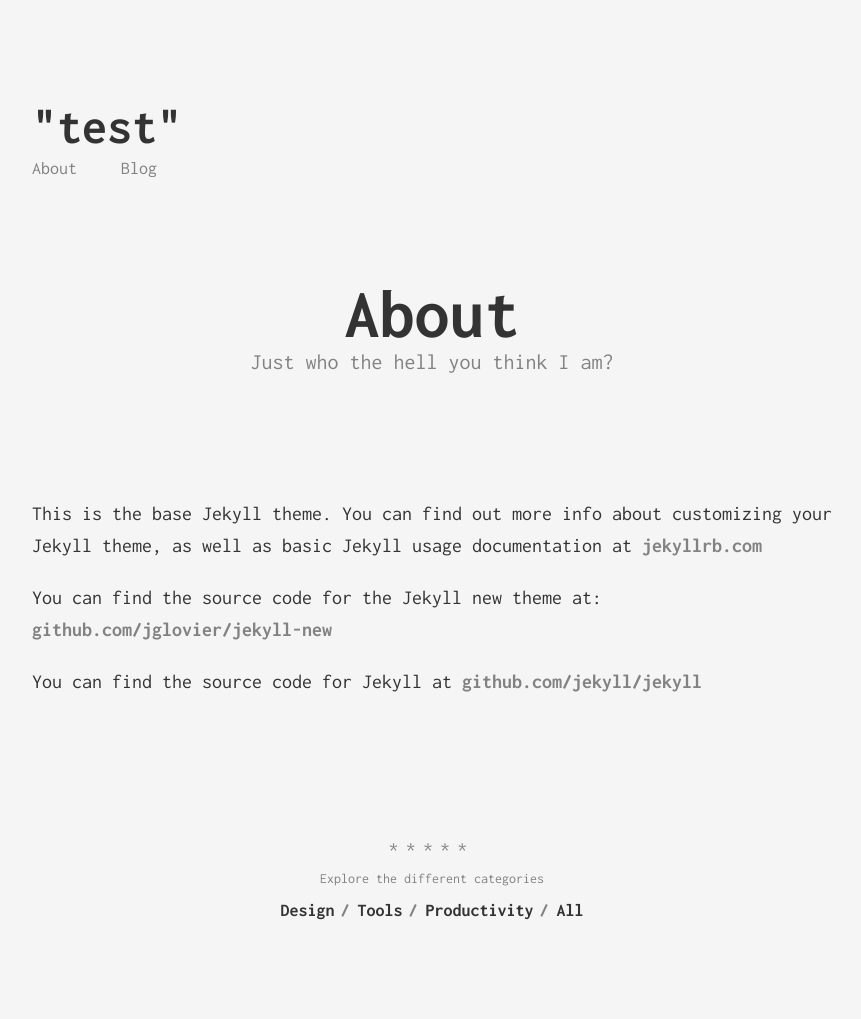
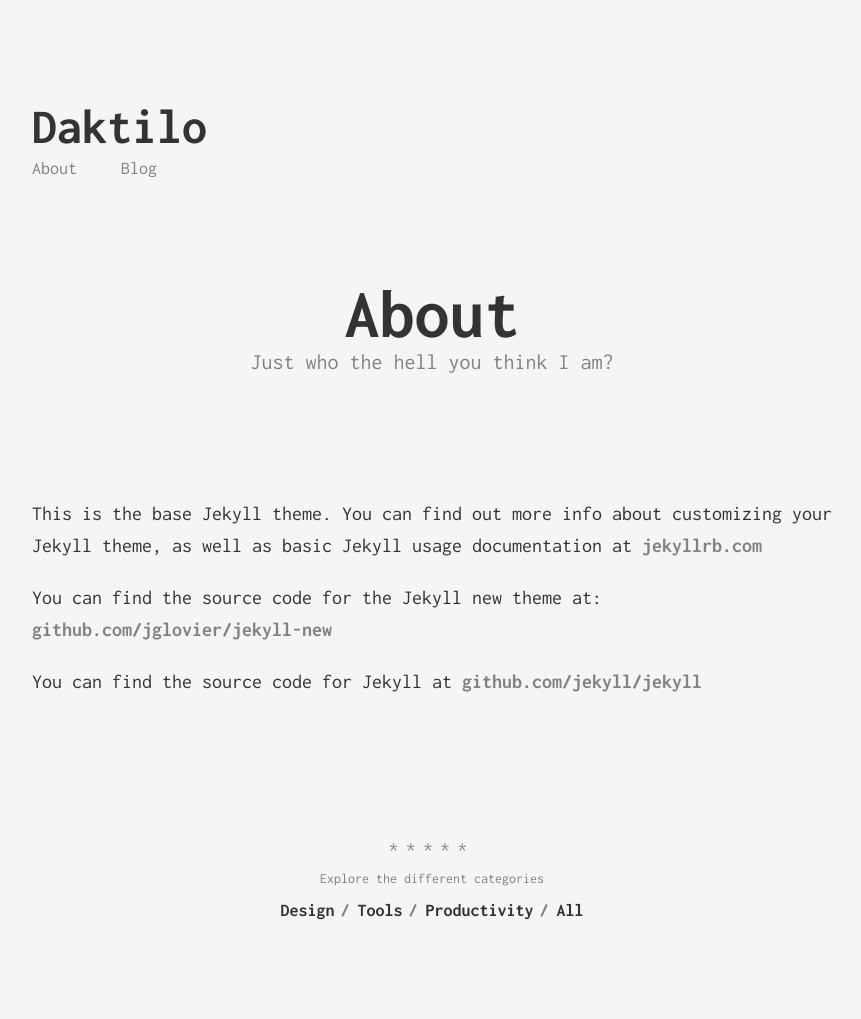
Before and after one commit to phzeller/phzeller.github.io, a Jekyll site: the page built from about.md, in a window 1280 px wide. Shown: the whole page, without its empty margins (208-1069 px from the left). Built offline with Jekyll 4.4.1, drawn with Linux system fonts in a browser that asks for light colours.

Commit message:
Revert "test"
This reverts commit ceecaf34882e5310c3950b48262bbfd46aebf5db.

```diff
--- a/_includes/header.html
+++ b/_includes/header.html
@@ -1,10 +1,12 @@
 <header class="header">
     <div class="navigation">
-        <a href="/" class="logo">"test"</a>
+        <a href="/" class="logo">{{ site.title }}</a>
 
         <ul class="menu">
             <li class="menu__entry"><a href="{{ '/about' | prepend: site.baseurl }}">About</a></li>
             <li class="menu__entry"><a href="{{ '/' | prepend: site.baseurl }}">Blog</a></li>
         </ul>
     </div>
+
+
 </header>
```
